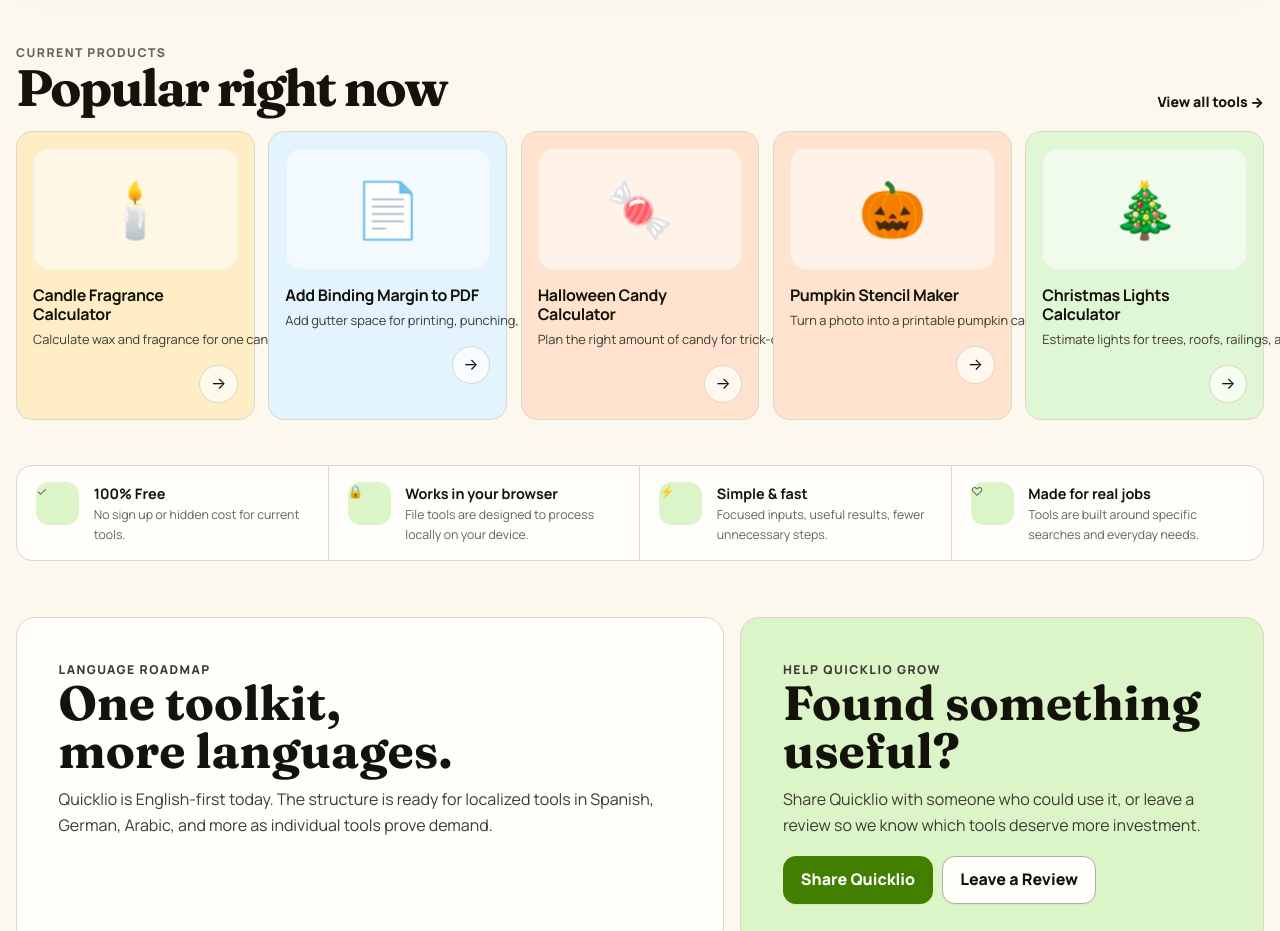
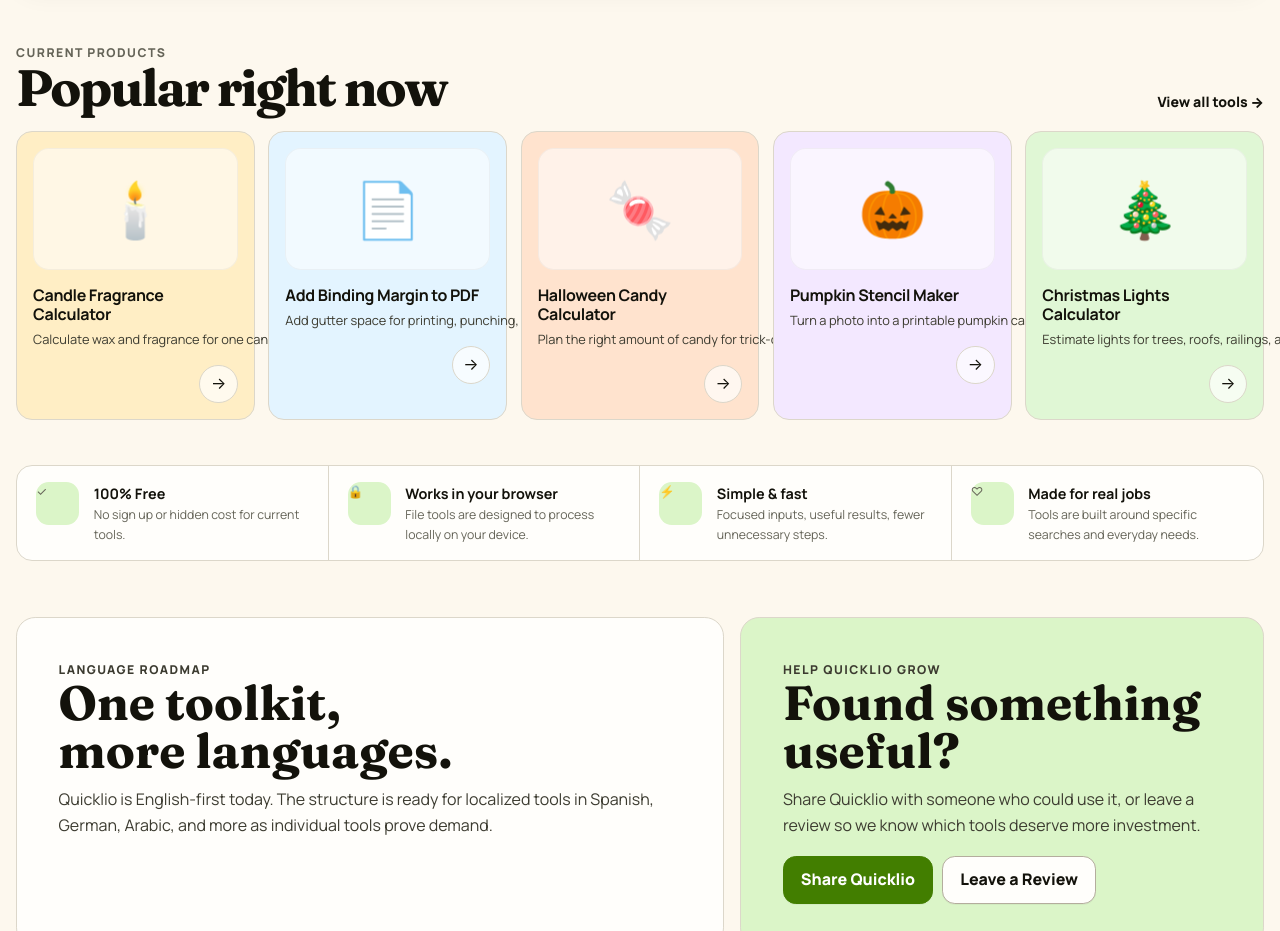
Before and after one commit to MIbrahimM67/quicklio, a website: page index.html in a window 1280 px wide. Shown: the part 960-1891 px from the top of the page. Drawn offline with Linux system fonts and the light colour scheme.

Commit message:
design: distinguish pumpkin product card

```diff
--- a/assets/css/styles.css
+++ b/assets/css/styles.css
@@ -337,3 +337,5 @@
 }
 
 .result-panel:has(#processedWrap:not([hidden]))>.placeholder{display:none}
+
+.tool-card[href*="pumpkin-stencil-maker"]{background:var(--color-pumpkin)}
```
